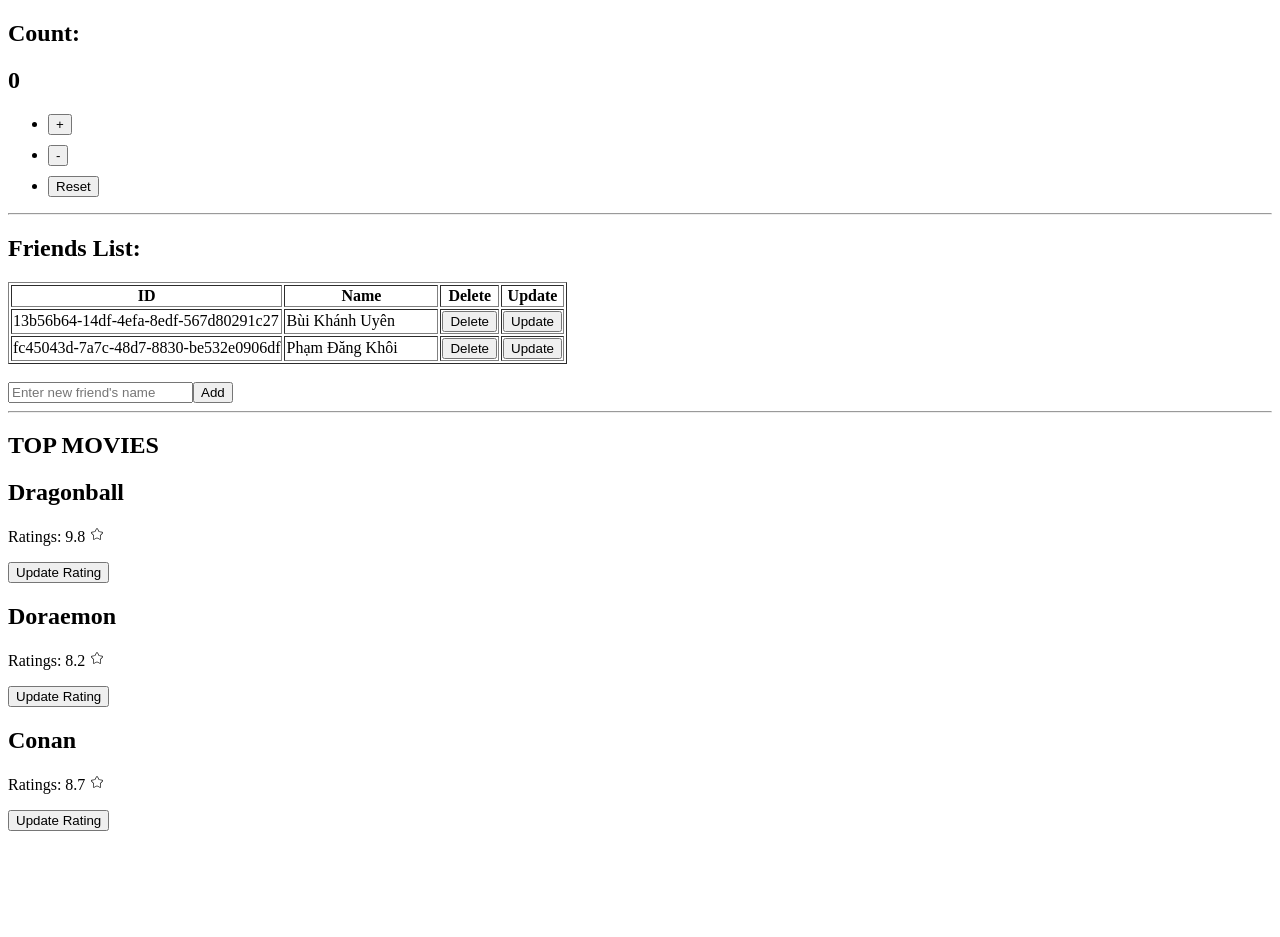
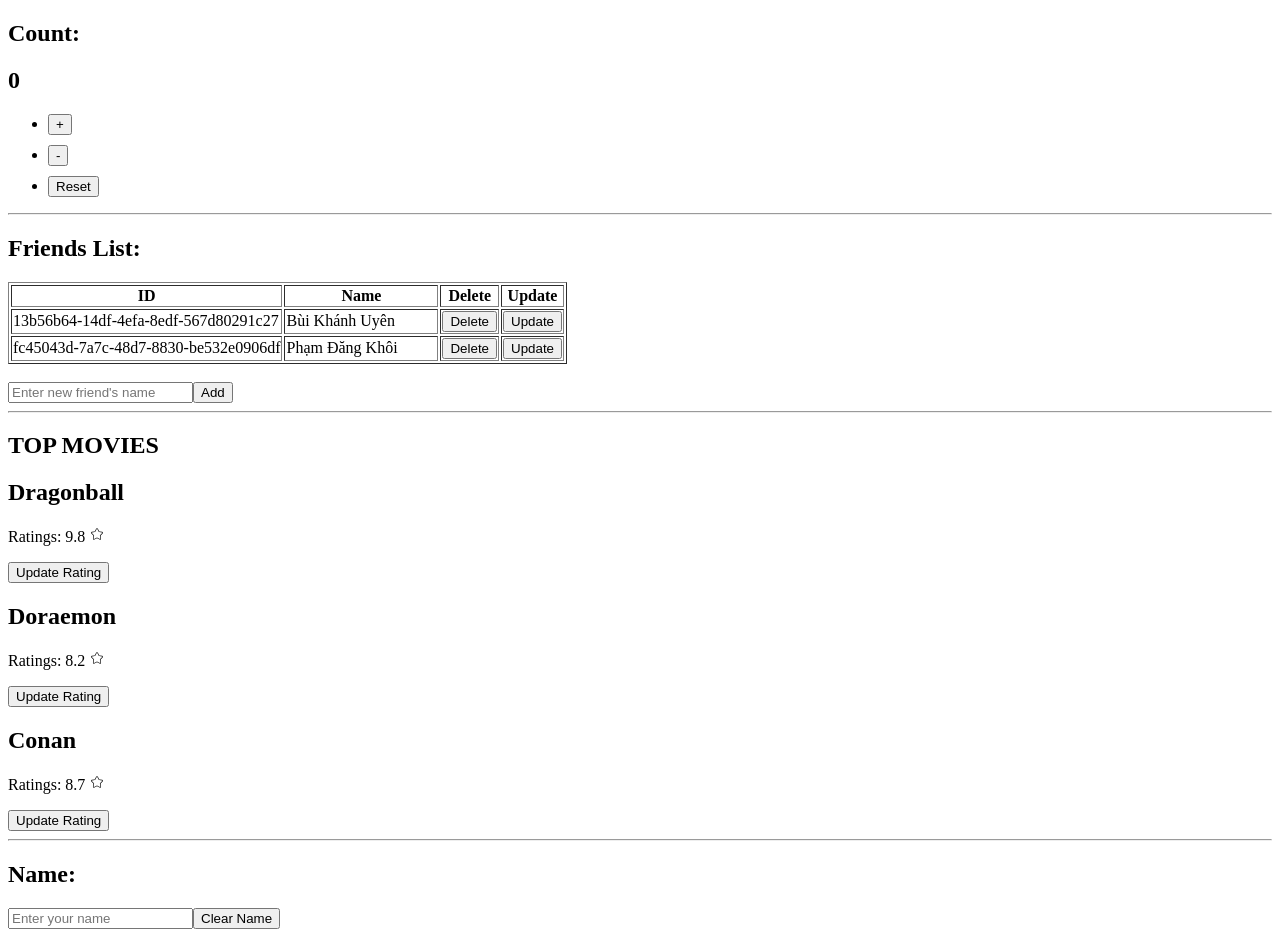
Before and after one commit to dangkhoipham80/react-demos, a React (Vite) app: page / in a window 1280 px wide. Before the commit the page ends 839 px from the top, so only its background shows below. Built offline with nearby package versions, Linux system fonts and the light colour scheme.

Commit message:
example localStorage + useEffect + JSON

```diff
--- a/src/App.jsx
+++ b/src/App.jsx
@@ -1,4 +1,5 @@
 import Count from "./components/Count"
+import ExampleLocalStorage from "./components/ExampleLocalStorage"
 import FriendList from "./components/FriendList"
 import Movie from "./components/Movie"
 
@@ -10,6 +11,8 @@ const App = () => {
       <FriendList />
       <hr />
       <Movie />
+      <hr />
+      <ExampleLocalStorage />
     </section>
   )
 }
--- /dev/null
+++ b/src/components/ExampleLocalStorage.jsx
@@ -0,0 +1,33 @@
+import React, { useState, useEffect } from 'react'
+
+const ExampleLocalStorage = () => {
+    const [name, setName] = useState(() => {
+        const savedName = localStorage.getItem('name')
+        return savedName ? JSON.parse(savedName) : "";
+    });
+
+    useEffect(() => {
+        localStorage.setItem('name', JSON.stringify(name))
+    }, [name])
+
+    const handleChange = (e) => {
+        setName(e.target.value)
+    }
+
+    const handleClear = () => setName("");
+
+  return (
+    <div>
+        <h1>Name: {name}</h1>
+        <input
+            type="text"
+            value={name}
+            onChange={handleChange}
+            placeholder="Enter your name"
+        />
+        <button onClick={handleClear}>Clear Name</button>
+    </div>
+  )
+}
+
+export default ExampleLocalStorage
```
